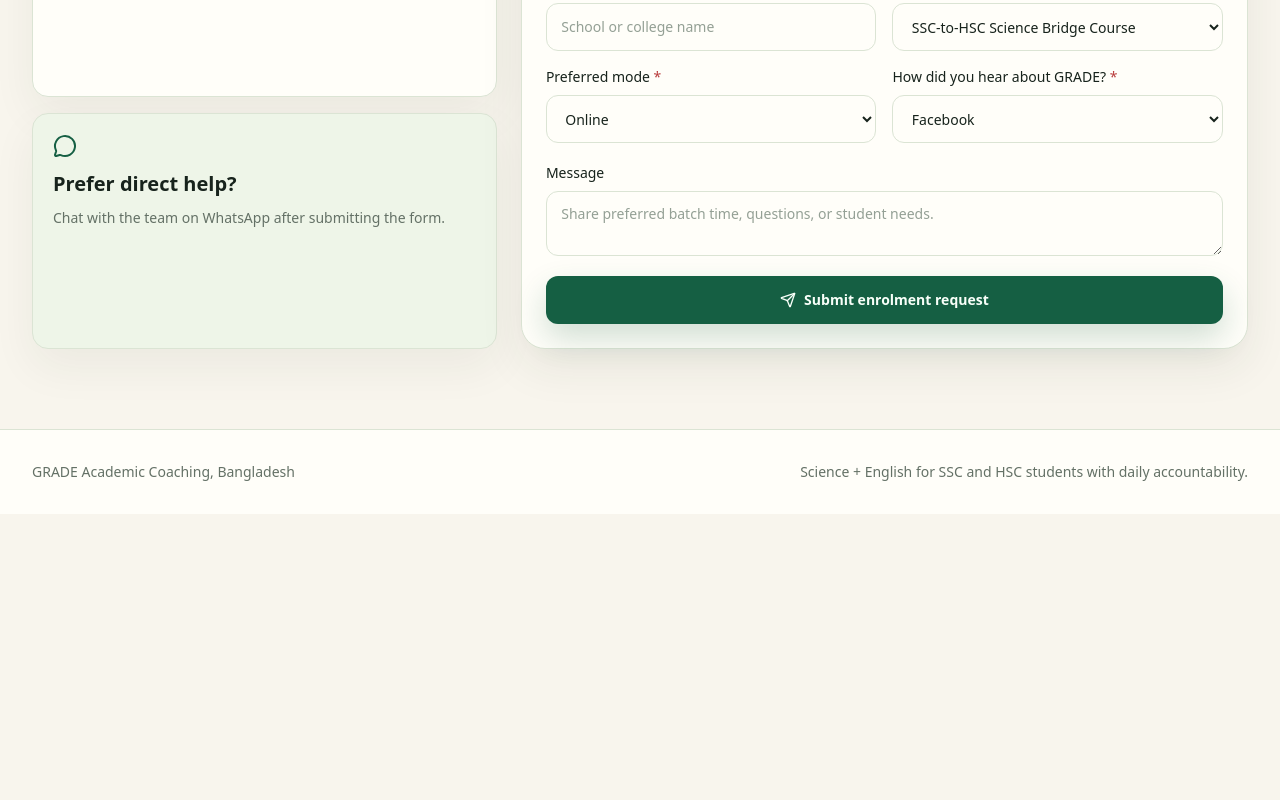
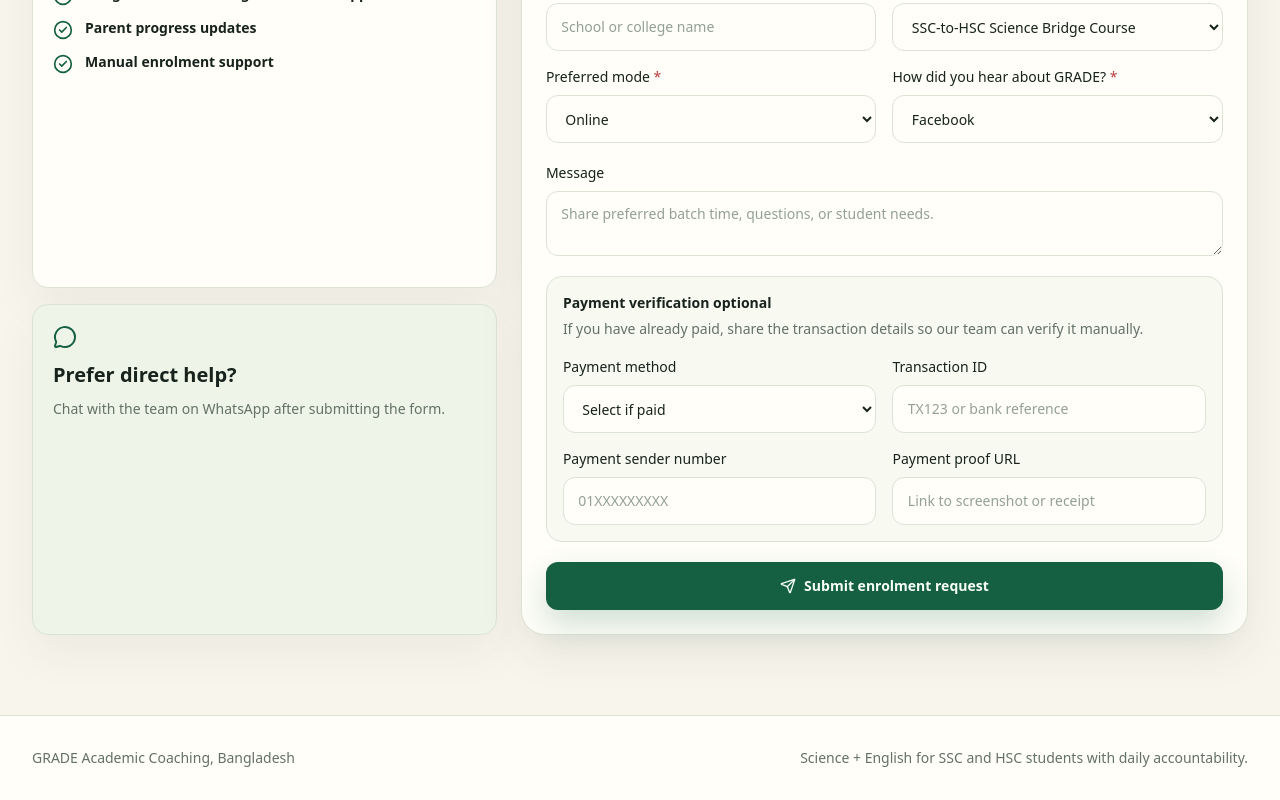
Before and after one commit to ihsaadpersonal-art/GRADE-LMS, a Next.js app: page /contact in a window 1280 px wide. Shown: the part 1197-1997 px from the top of the page. Before the commit the page ends 1711 px from the top, so only its background shows below. Built offline with nearby package versions, Linux system fonts and the light colour scheme.

Commit message:
Add payment info capture to lead form

```diff
--- a/src/app/api/leads/route.ts
+++ b/src/app/api/leads/route.ts
@@ -1,5 +1,5 @@
 import { NextResponse } from "next/server";
-import { leadSchema } from "@/lib/lead-schema";
+import { leadSchema, type LeadInput } from "@/lib/lead-schema";
 import { createSupabaseServiceClient } from "@/lib/supabase/server";
 
 export async function POST(request: Request) {
@@ -14,6 +14,7 @@ export async function POST(request: Request) {
   }
 
   const supabase = createSupabaseServiceClient();
+  const message = buildLeadMessage(parsed.data);
 
   if (supabase) {
     const { error } = await supabase.from("leads").insert({
@@ -29,7 +30,7 @@ export async function POST(request: Request) {
       interested_programme: parsed.data.interestedProgramme,
       preferred_mode: parsed.data.preferredMode,
       source: parsed.data.source,
-      message: parsed.data.message || null,
+      message,
       status: "new",
     });
 
@@ -45,3 +46,22 @@ export async function POST(request: Request) {
       : "Lead validated locally. Add Supabase env vars to persist it.",
   });
 }
+
+function buildLeadMessage(data: LeadInput) {
+  const baseMessage = data.message?.trim() ?? "";
+  const paymentLines = [
+    data.paymentMethod ? `Method: ${data.paymentMethod}` : null,
+    data.transactionId?.trim() ? `Transaction ID: ${data.transactionId.trim()}` : null,
+    data.paymentSenderNumber?.trim() ? `Sender number: ${data.paymentSenderNumber.trim()}` : null,
+    data.proofUrl?.trim() ? `Proof URL: ${data.proofUrl.trim()}` : null,
+  ].filter(Boolean);
+
+  if (paymentLines.length === 0) {
+    return baseMessage || null;
+  }
+
+  return [
+    baseMessage || null,
+    ["Payment information:", ...paymentLines].join("\n"),
+  ].filter(Boolean).join("\n\n");
+}
--- a/src/components/lead-form.tsx
+++ b/src/components/lead-form.tsx
@@ -20,6 +20,10 @@ const defaultValues: LeadInput = {
   preferredMode: "online",
   source: "Facebook",
   message: "",
+  paymentMethod: "",
+  transactionId: "",
+  paymentSenderNumber: "",
+  proofUrl: "",
 };
 
 export function LeadForm({ programme = defaultValues.interestedProgramme }: { programme?: string }) {
@@ -134,6 +138,34 @@ export function LeadForm({ programme = defaultValues.interestedProgramme }: { pr
           placeholder="Share preferred batch time, questions, or student needs."
         />
       </Field>
+      <div className="rounded-2xl border border-border bg-muted/40 p-4">
+        <div>
+          <p className="text-sm font-semibold text-foreground">Payment verification optional</p>
+          <p className="mt-1 text-sm leading-6 text-muted-foreground">
+            If you have already paid, share the transaction details so our team can verify it manually.
+          </p>
+        </div>
+        <div className="mt-4 grid gap-4 md:grid-cols-2">
+          <Field label="Payment method" error={errors.paymentMethod?.message}>
+            <select {...register("paymentMethod")} className="input">
+              <option value="">Select if paid</option>
+              <option value="bKash">bKash</option>
+              <option value="Nagad">Nagad</option>
+              <option value="Bank">Bank</option>
+              <option value="Other">Other</option>
+            </select>
+          </Field>
+          <Field label="Transaction ID" error={errors.transactionId?.message}>
+            <input {...register("transactionId")} className="input" placeholder="TX123 or bank reference" />
+          </Field>
+          <Field label="Payment sender number" error={errors.paymentSenderNumber?.message}>
+            <input {...register("paymentSenderNumber")} className="input" placeholder="01XXXXXXXXX" />
+          </Field>
+          <Field label="Payment proof URL" error={errors.proofUrl?.message}>
+            <input {...register("proofUrl")} className="input" placeholder="Link to screenshot or receipt" />
+          </Field>
+        </div>
+      </div>
       {status !== "idle" ? (
         <div
           className={
--- a/src/lib/lead-schema.ts
+++ b/src/lib/lead-schema.ts
@@ -14,6 +14,10 @@ export const leadSchema = z.object({
   preferredMode: z.enum(["online", "offline", "hybrid"]),
   source: z.string().min(2, "Source is required"),
   message: z.string().max(1000).optional(),
+  paymentMethod: z.enum(["bKash", "Nagad", "Bank", "Other"]).optional().or(z.literal("")),
+  transactionId: z.string().max(120).optional(),
+  paymentSenderNumber: z.string().max(30).optional(),
+  proofUrl: z.string().url("Enter a valid proof URL").optional().or(z.literal("")),
 });
 
 export type LeadInput = z.infer<typeof leadSchema>;
```
